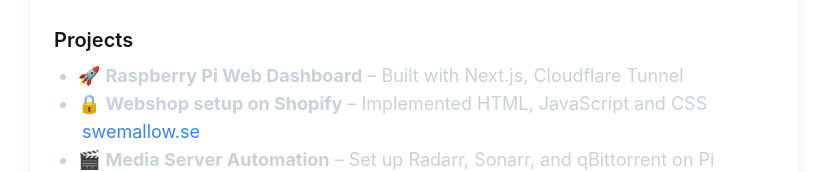
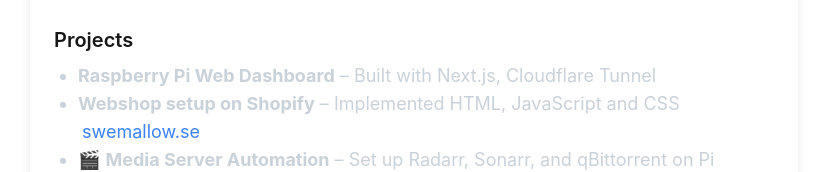
Before and after one commit to GabrielSkogHD/my-app, a Next.js app: page /about in a window 1280 px wide. Shown: the part 410-582 px from the top of the page, without its empty margins (226-1053 px from the left). Built offline with nearby package versions, Linux system fonts and the light colour scheme.

Commit message:
Update page.tsx
🍡

```diff
--- a/app/about/page.tsx
+++ b/app/about/page.tsx
@@ -27,7 +27,7 @@
                     <div className="mb-6">
                         <h2 className="text-xl font-semibold text-foreground">Education</h2>
                         <p className="text-lg text-muted-foreground mt-2">
-                            - 📖 <strong>Lund University, LTH</strong> – Computer Engineer (Year 3)
+                            - 📖 <strong>Lund University, LTH</strong> – Computer Engineer (Year 4)
                         </p>
                     </div>
 
@@ -35,8 +35,8 @@
                     <div className="mb-6">
                         <h2 className="text-xl font-semibold text-foreground">Projects</h2>
                         <ul className="text-lg text-muted-foreground mt-2 list-disc pl-6">
-                            <li>🚀 <strong>Raspberry Pi Web Dashboard</strong> – Built with Next.js, Cloudflare Tunnel</li>
-                            <li>🔒 <strong>Webshop setup on Shopify</strong> – Implemented HTML, JavaScript and CSS</li>
+                            <li> <strong>Raspberry Pi Web Dashboard</strong> – Built with Next.js, Cloudflare Tunnel</li>
+                            <li> <strong>Webshop setup on Shopify</strong> – Implemented HTML, JavaScript and CSS</li>
                             <Link href="https://swemallow.se" className="text-blue-500 hover:underline ml-1">
                                 swemallow.se
                             </Link>
```
